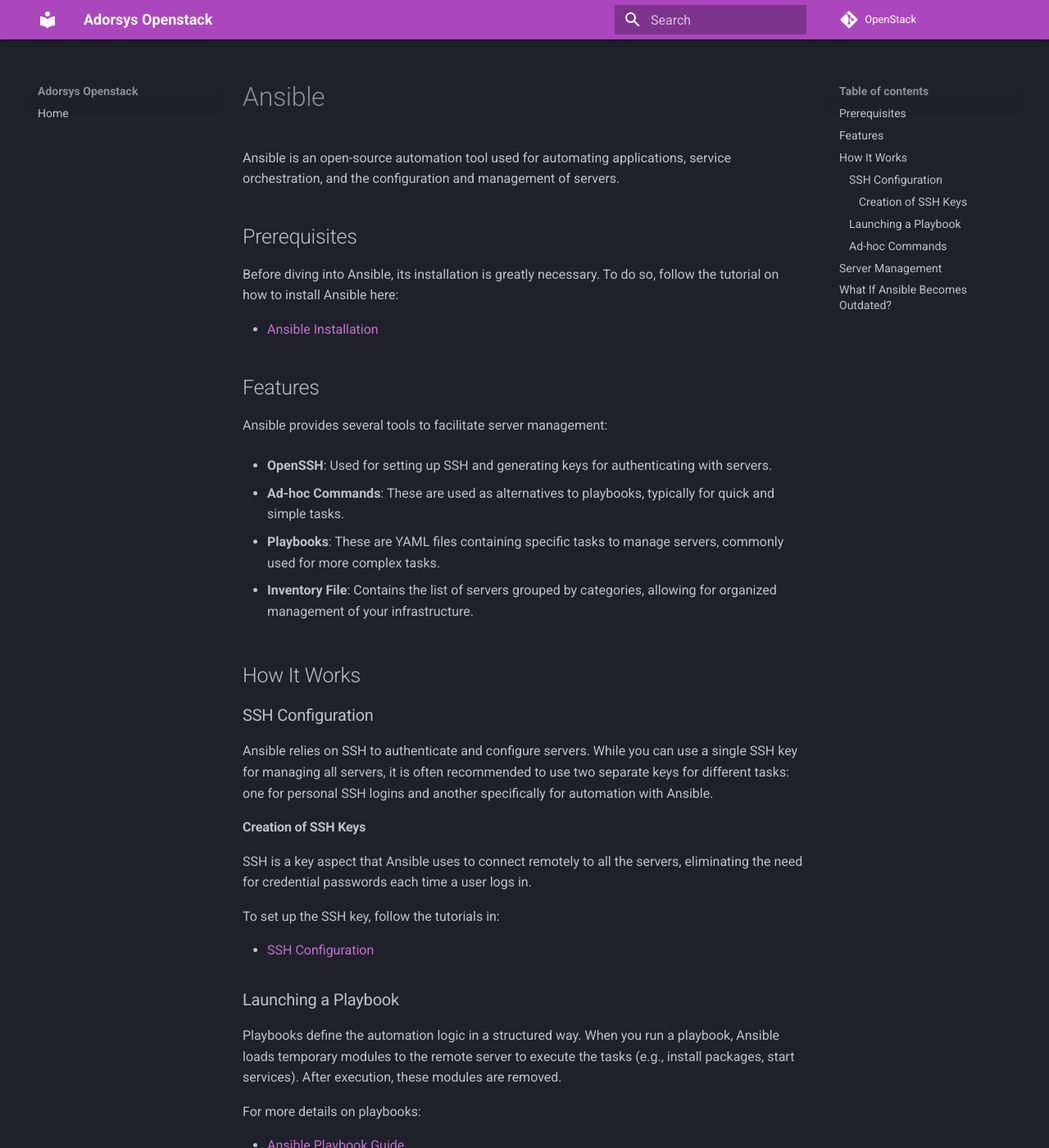
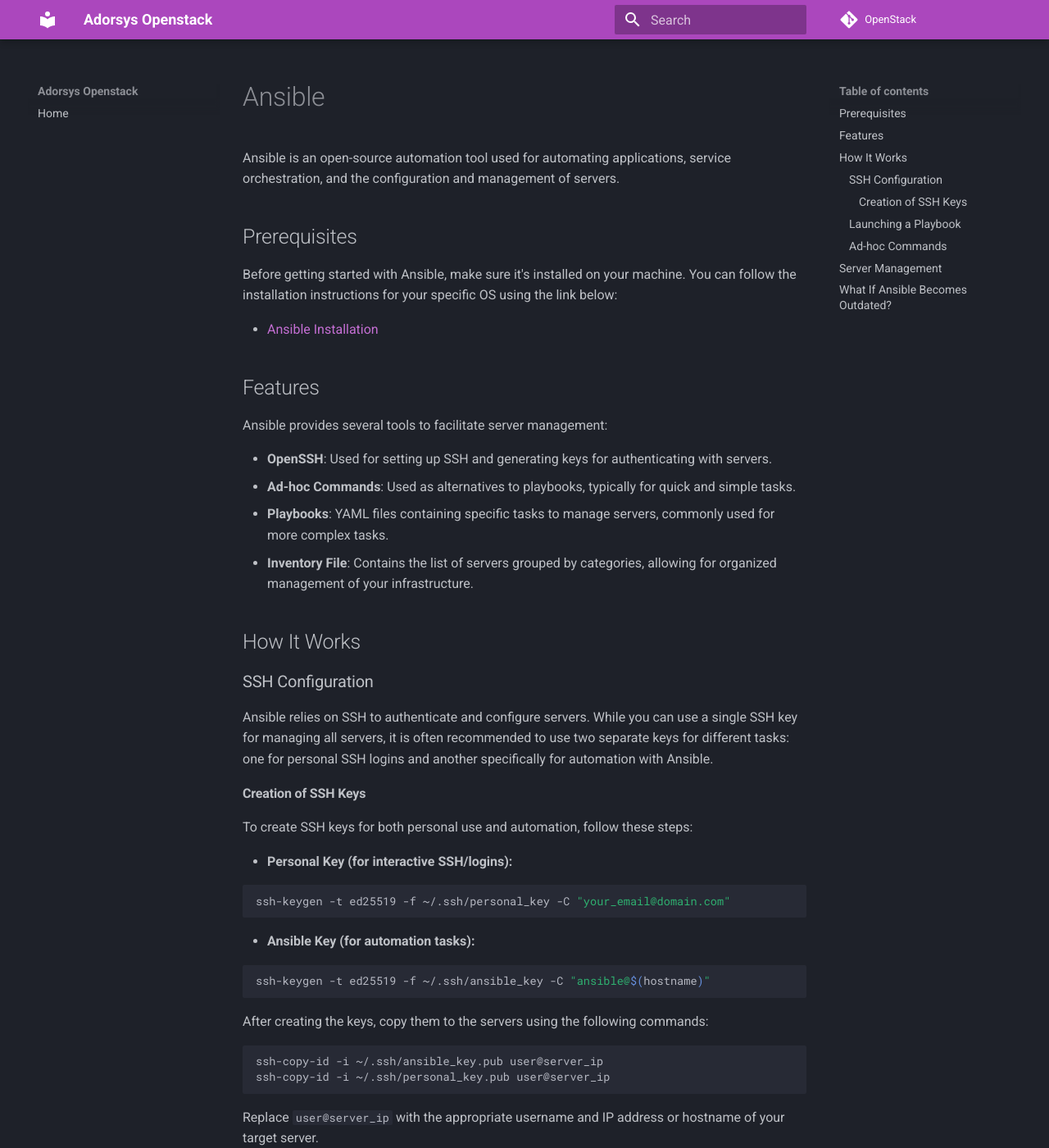
Before and after one commit to ADORSYS-GIS/openstack, an MkDocs documentation site: the page built from docs/ansible_docs.md, in a window 1280 px wide and 1400 px high. Shown: the whole window at 82% size. Built offline with MkDocs 1.6.1 and Material for MkDocs 9.7.7, drawn with Linux system fonts in a browser that asks for light colours; comment, search, counter and statistics services are not loaded; some of the changed text lies outside the part shown.

Commit message:
docs: updated ansible_docs.md

````diff
--- a/docs/ansible_docs.md
+++ b/docs/ansible_docs.md
@@ -4,7 +4,7 @@
 
 ## Prerequisites
 
-Before diving into Ansible, its installation is greatly necessary. To do so, follow the tutorial on how to install Ansible here:
+Before getting started with Ansible, make sure it's installed on your machine. You can follow the installation instructions for your specific OS using the link below:
 
 - [Ansible Installation](/docs/tutorials/ansible_tuto.md)
 
@@ -13,11 +13,8 @@
 Ansible provides several tools to facilitate server management:
 
 - **OpenSSH**: Used for setting up SSH and generating keys for authenticating with servers.
-
-- **Ad-hoc Commands**: These are used as alternatives to playbooks, typically for quick and simple tasks.
-
-- **Playbooks**: These are YAML files containing specific tasks to manage servers, commonly used for more complex tasks.
-
+- **Ad-hoc Commands**: Used as alternatives to playbooks, typically for quick and simple tasks.
+- **Playbooks**: YAML files containing specific tasks to manage servers, commonly used for more complex tasks.
 - **Inventory File**: Contains the list of servers grouped by categories, allowing for organized management of your infrastructure.
 
 ## How It Works
@@ -28,11 +25,28 @@
 
 #### Creation of SSH Keys
 
-SSH is a key aspect that Ansible uses to connect remotely to all the servers, eliminating the need for credential passwords each time a user logs in.
+To create SSH keys for both personal use and automation, follow these steps:
 
-To set up the SSH key, follow the tutorials in:
+- **Personal Key (for interactive SSH/logins):**
 
-- [SSH Configuration](/docs/tutorials/ansible_tuto.md)
+  ```sh
+  ssh-keygen -t ed25519 -f ~/.ssh/personal_key -C "your_email@domain.com"
+  ```
+
+- **Ansible Key (for automation tasks):**
+
+  ```sh
+  ssh-keygen -t ed25519 -f ~/.ssh/ansible_key -C "ansible@$(hostname)"
+  ```
+
+After creating the keys, copy them to the servers using the following commands:
+
+```sh
+ssh-copy-id -i ~/.ssh/ansible_key.pub user@server_ip
+ssh-copy-id -i ~/.ssh/personal_key.pub user@server_ip
+```
+
+Replace `user@server_ip` with the appropriate username and IP address or hostname of your target server.
 
 ### Launching a Playbook
 
````
Also changed, not shown: other parts of docs/ansible_docs.md (+3 -1 lines), 1 other file.
